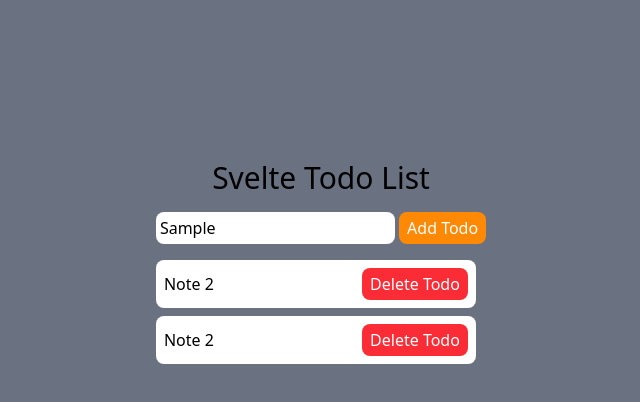
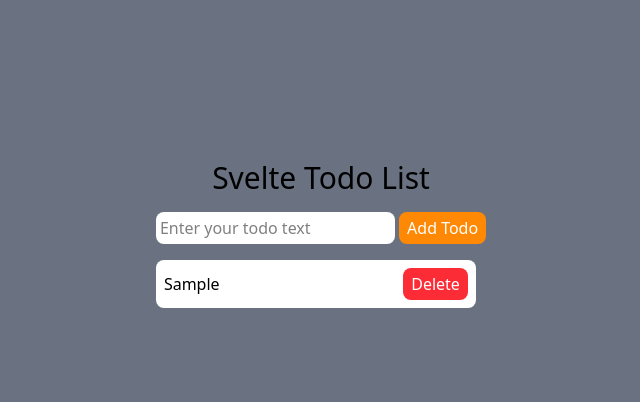
Before and after one commit to mrdsx/todo-list-projects, a Svelte app in the folder svelte-todo-list/: page / in a window 1280 px wide. Both pictures are taken after typing "Sample" into the empty fields and a click on the button "Add Todo". Shown: the top 402 px of the page, without its empty margins (319-959 px from the left). Built offline with nearby package versions, Linux system fonts and the light colour scheme.

Commit message:
add adding and deleting todos & rename Note interface to Todo

```diff
--- a/svelte-todo-list/src/App.svelte
+++ b/svelte-todo-list/src/App.svelte
@@ -1,33 +1,57 @@
 <script lang="ts">
-  interface Note {
+  let todoInput: HTMLInputElement | null = null;
+
+  interface Todo {
     content: string;
   }
 
-  const notes: Note[] = [{ content: "Note 2" }, { content: "Note 2" }];
+  let todos: Todo[] = $state([]);
+
+  function addTodo(e: Event) {
+    e.preventDefault();
+
+    if (todoInput!.value.trim().length <= 0) return;
+
+    todos.push({ content: todoInput!.value });
+
+    todoInput!.value = "";
+  }
+
+  function deleteTodo(targetTodo: Todo) {
+    todos = todos.filter((todo) => todo !== targetTodo);
+  }
 </script>
 
 <main class="flex h-screen justify-center bg-gray-500">
   <div class="flex flex-col gap-4 text-center">
     <h1 class="mt-40 text-3xl">Svelte Todo List</h1>
-    <div>
+    <form>
       <input
         class="bg-white p-1 text-black"
         id="todo-input"
         type="text"
         placeholder="Enter your todo text"
+        bind:this={todoInput}
       />
-      <button class="bg-orange-400 hover:bg-orange-500">Add Todo</button>
-    </div>
+      <button
+        class="bg-orange-400 hover:bg-orange-500"
+        type="submit"
+        onclick={addTodo}
+      >
+        Add Todo
+      </button>
+    </form>
     <div class="grid gap-2">
-      {#each notes as note}
+      {#each todos as todo}
         <div
           class="flex w-80 items-center justify-between gap-2 rounded-lg bg-white p-2"
         >
-          <div class="text-start break-all">{note.content}</div>
+          <div class="text-start break-all">{todo.content}</div>
           <button
             class="self-start bg-red-500 whitespace-nowrap hover:bg-red-600"
+            onclick={() => deleteTodo(todo)}
           >
-            Delete Todo
+            Delete
           </button>
         </div>
       {/each}
```
